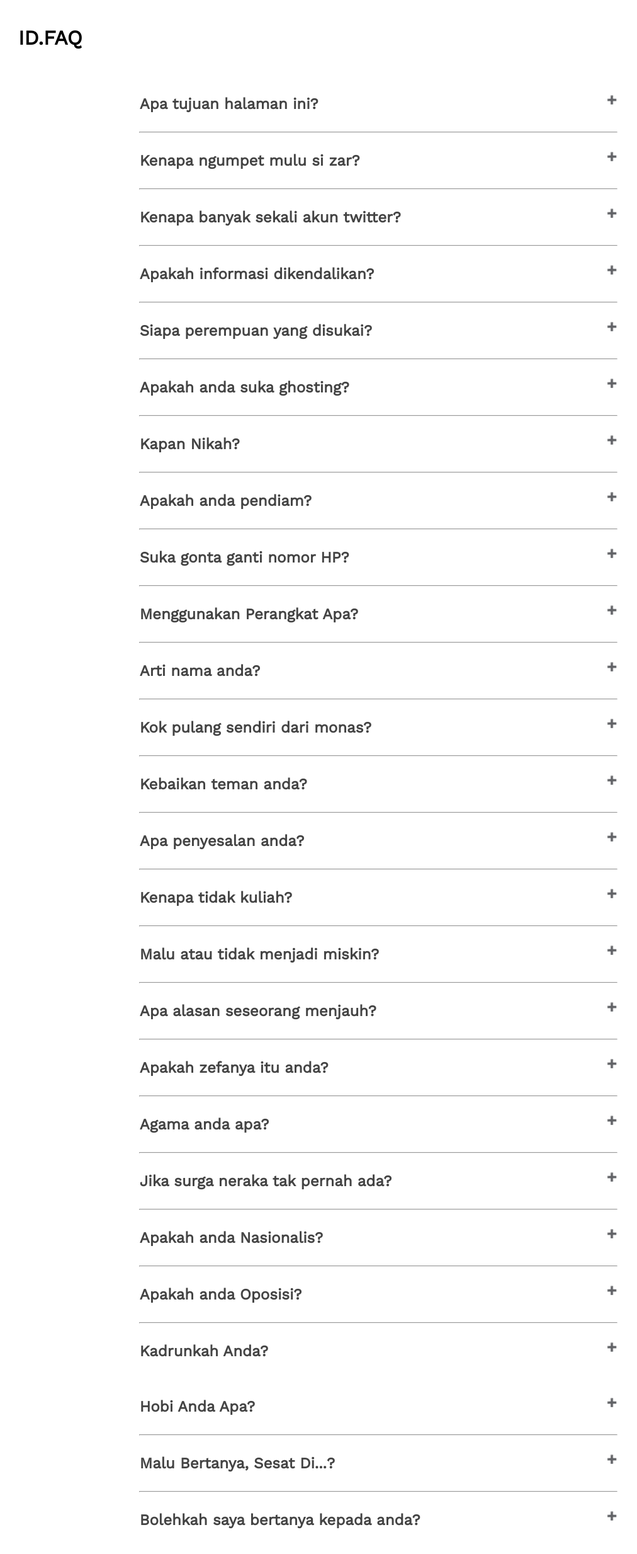
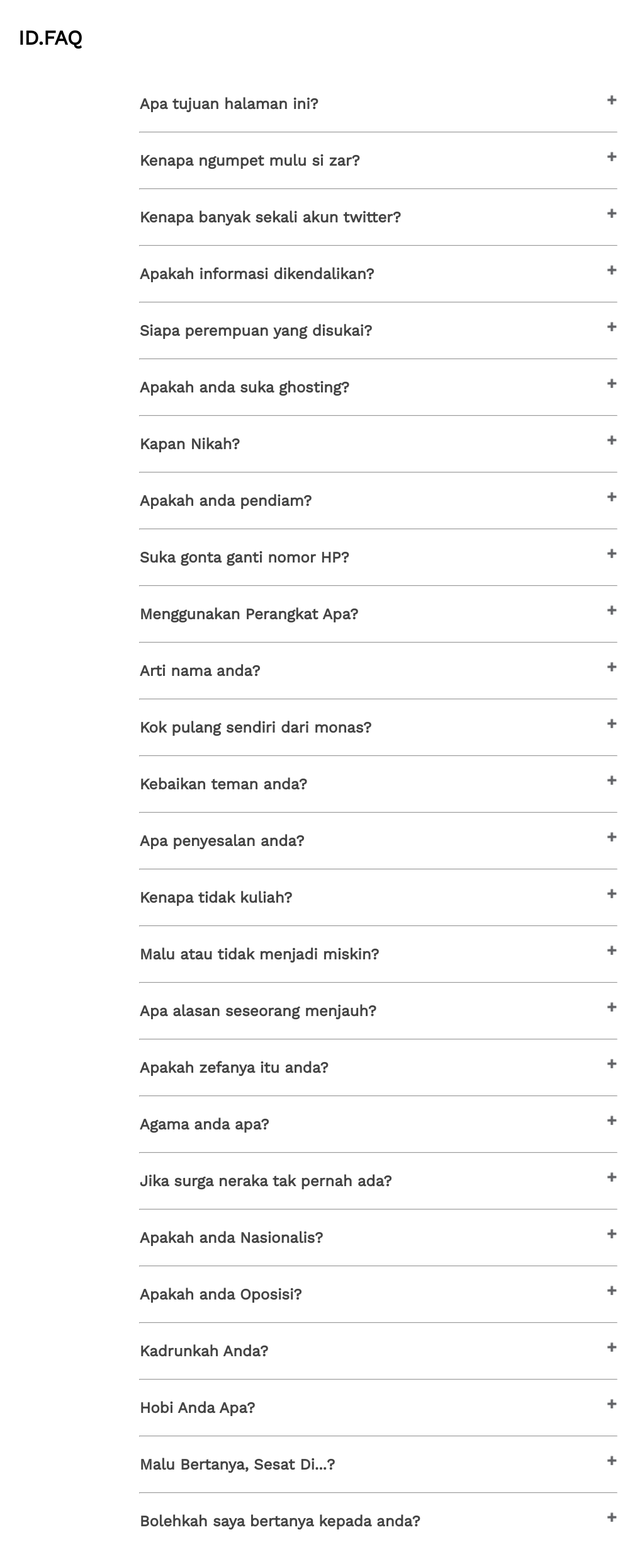
Before and after one commit to intrapegasus/id, a Jekyll site: the page faq/index.html, which Jekyll copies as it is, in a window 1280 px wide. Shown: the whole page at 63% size, without its empty margins (39-1051 px from the left). Built offline with Jekyll 4.4.1, drawn with Linux system fonts in a browser that asks for light colours.

Commit message:
Update index.html

```diff
--- a/faq/index.html
+++ b/faq/index.html
@@ -249,6 +249,7 @@
                 <p> Terserah anda mau bilang apa, saya tidak marah karena saya tidak akan terpancing dengan hal itu dan anda tidak akan bisa membuat saya emosi, debat politik atau apapun bisa saya layani sembari santai dan tertawa layaknya politikus, mengapa harus tegang.  </p>
                 </div>
                </div>
+               <hr class="hr-line">
 
                <!-- faq question -->
                 <h1 class="faq-page">Hobi Anda Apa?</h1>
```
